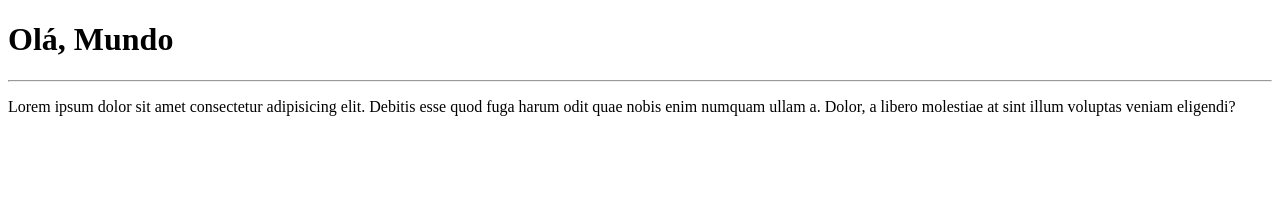
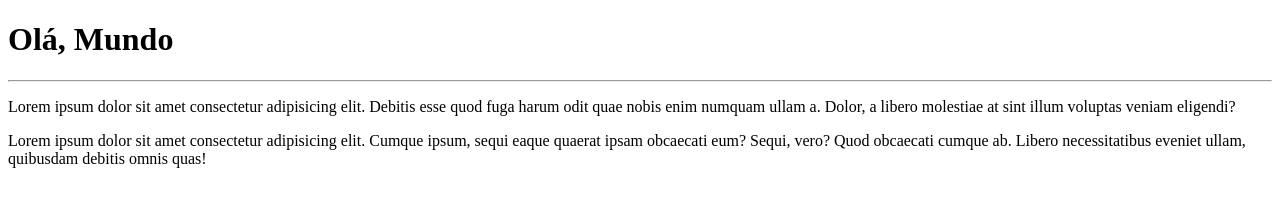
Before and after one commit to andreluizgda/Ola-Mundo, a plain HTML site: page site-exemplo/index.html in a window 1280 px wide. Drawn offline with Linux system fonts and the light colour scheme.

Commit message:
Adicionei um parágrafo
Adicionei um parágrafo lorem

```diff
--- a/site-exemplo/index.html
+++ b/site-exemplo/index.html
@@ -9,5 +9,6 @@
     <h1>Olá, Mundo</h1>
     <hr>
     <p>Lorem ipsum dolor sit amet consectetur adipisicing elit. Debitis esse quod fuga harum odit quae nobis enim numquam ullam a. Dolor, a libero molestiae at sint illum voluptas veniam eligendi?</p>
+    <p>Lorem ipsum dolor sit amet consectetur adipisicing elit. Cumque ipsum, sequi eaque quaerat ipsam obcaecati eum? Sequi, vero? Quod obcaecati cumque ab. Libero necessitatibus eveniet ullam, quibusdam debitis omnis quas!</p>
 </body>
 </html>
```
